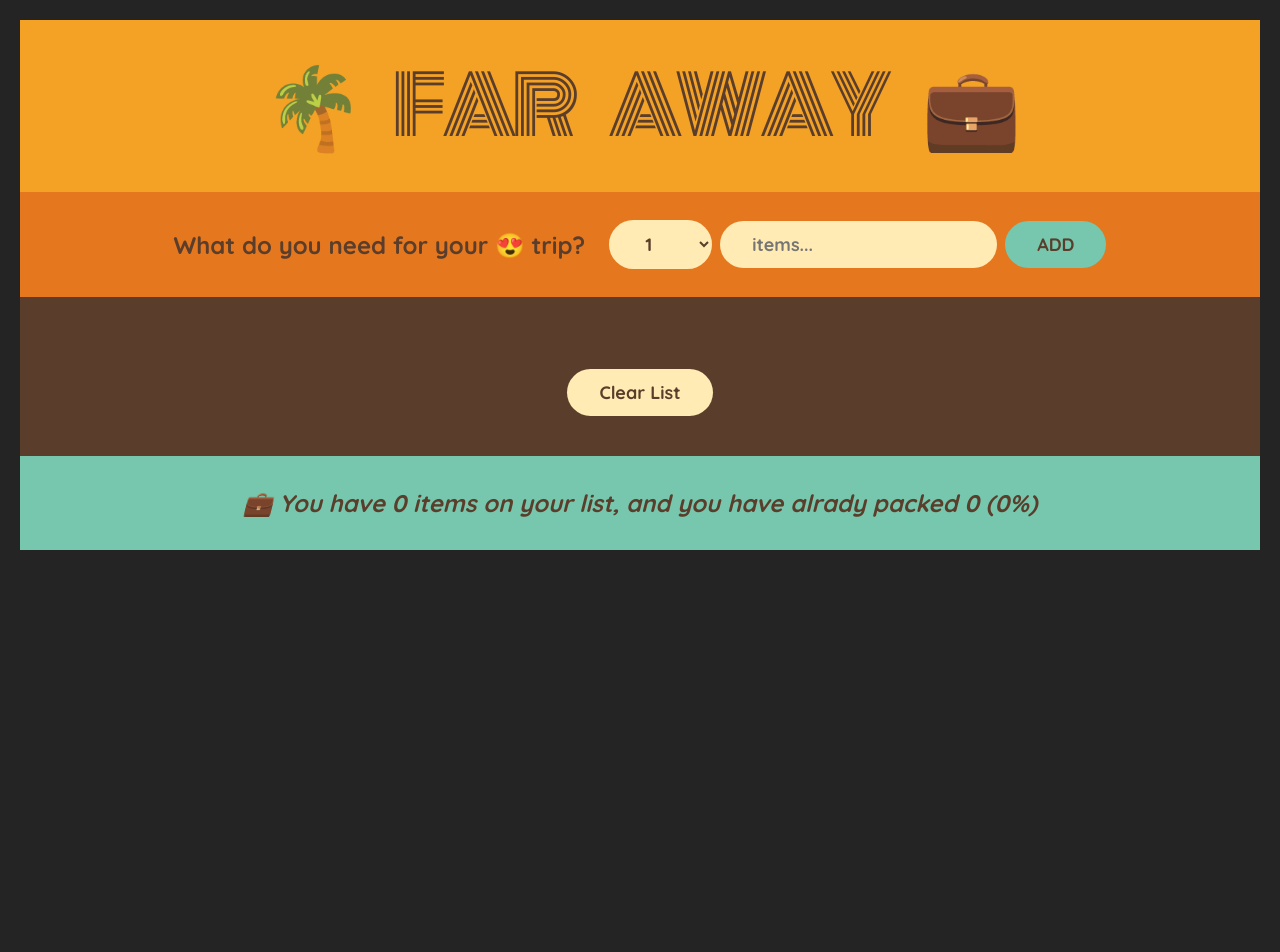
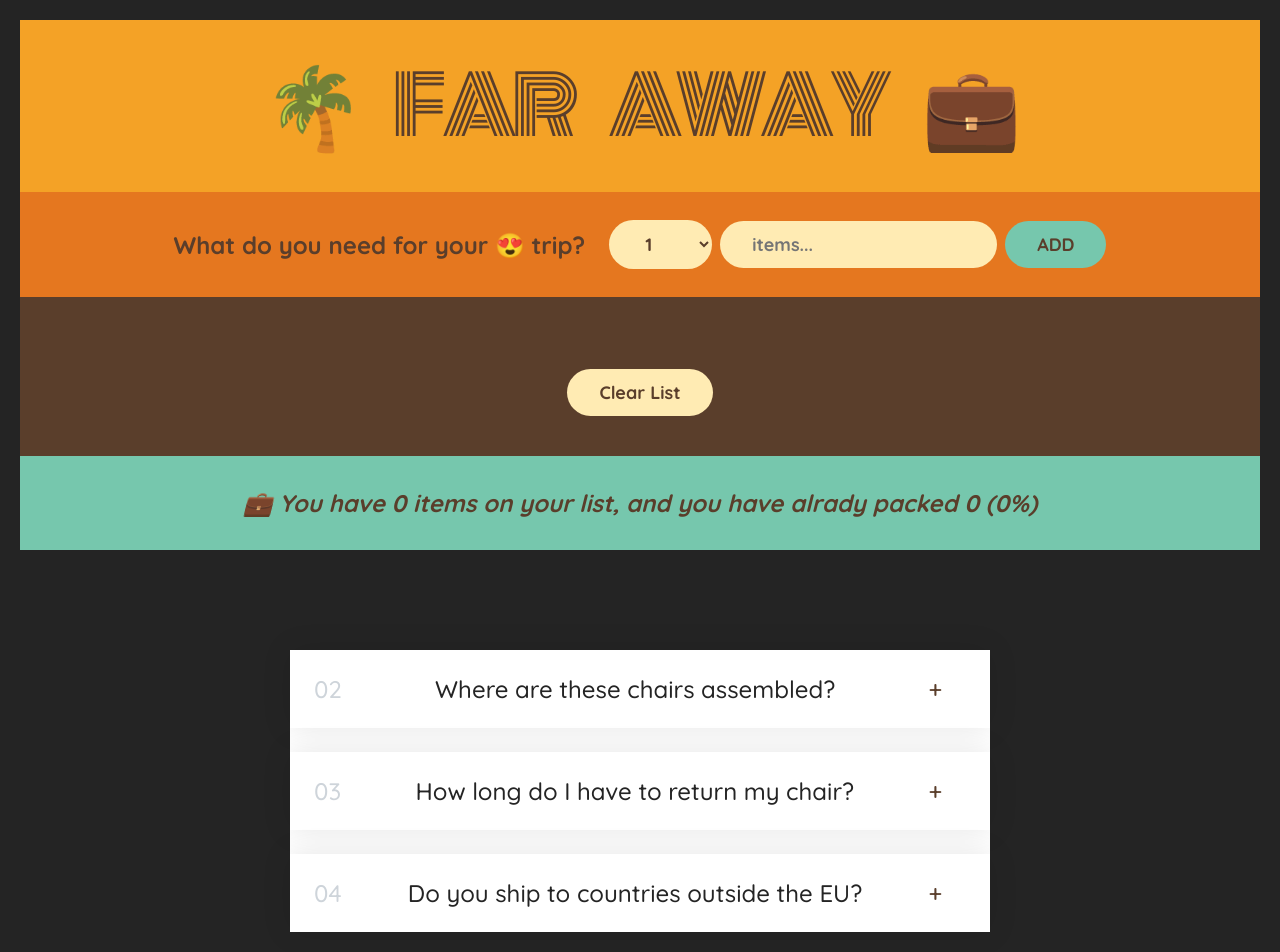
Before and after one commit to eyobbaye/React-ultimate, a React (Vite) app in the folder Travel-List/: page / in a window 1280 px wide. Shown: the top 952 px of the page. Before the commit the page ends 800 px from the top, so only its background shows below. Built offline with nearby package versions, Linux system fonts and the light colour scheme.

Commit message:
Added accordion

```diff
--- a/Travel-List/src/App.jsx
+++ b/Travel-List/src/App.jsx
@@ -6,11 +6,23 @@
 //   { id: 2, description: "Socks", quantity: 12, packed: false },
 //   { id: 3, description: "Charger", quantity: 2, packed: true },
 // ];
+const faqs = [
+  {
+    title: "Where are these chairs assembled?",
+    text: "Lorem ipsum dolor sit amet consectetur, adipisicing elit. Accusantium, quaerat temporibus quas dolore provident nisi ut aliquid ratione beatae sequi aspernatur veniam repellendus.",
+  },
+  {
+    title: "How long do I have to return my chair?",
+    text: "Pariatur recusandae dignissimos fuga voluptas unde optio nesciunt commodi beatae, explicabo natus.",
+  },
+  {
+    title: "Do you ship to countries outside the EU?",
+    text: "Excepturi velit laborum, perspiciatis nemo perferendis reiciendis aliquam possimus dolor sed! Dolore laborum ducimus veritatis facere molestias!",
+  },
+];
 
 function App() {
   const [items, setItems] = useState([]);//Lift up the state so we can share items data though the component
-  // const itemCount = items.length;
-  // console.log(itemCount);
 
   return (
     <>
@@ -18,6 +30,7 @@
       <Form setItems={setItems} />
       <Packing items={items} setItems={setItems} />
       <Stats items={items} />
+      <Accordion data={faqs}/>
     </>
   );
 }
@@ -83,7 +96,7 @@
           <Item key={item.id} item={item} setItems={setItems} /> // item Prop.
         ))}
       </ul>
-      <button onClick={()=>window.confirm("You shure?")? setItems([]): items }>Clear List</button>
+      <button disabled ={items.length === 0} onClick={()=>window.confirm("You shure?")? setItems([]): items }>Clear List</button>
     </div>
   );
 }
@@ -116,6 +129,7 @@
   );
 }
 function Stats({ items }) {
+
   const total = items.length;// drived state
   const packed = (items || []).filter((it) => it.packed).length;
   const percent = total ? Math.round((packed / total) * 100) : 0;
@@ -128,5 +142,37 @@
     </footer>
   );
 }
+function Accordion ({data}){
+  const [curOpen, setIsOpen]= useState(null)
+  return (
+    <>
+    <div className="accordion">
+      {
+        data.map((el,i)=>(
+          <AccordionItem curOpen={curOpen} onOpen={setIsOpen} key={i} title={el.title} text={el.text} num={i+1}/>
+        ))
+      }
+    </div>
+    </>
+  )
+  function AccordionItem ({title,text,num,curOpen,onOpen}){
+    // const [isOpen, setIsOpen]= useState(false);
+    const isOpen = num === curOpen;
+
+    const handleToggle= () =>{
+      // setIsOpen(!isOpen)
+      onOpen(isOpen ? 'open': num)
+    }
+    return (
+      <div className={`item ${isOpen ? "open" : ""}`} onClick={handleToggle}>
+        <p className="number">{num < 9 ? `0${num + 1}` : num + 1}</p>
+        <p className="title">{title}</p>
+        <p className="icon">{isOpen? '-': '+'}</p>
+        { isOpen &&<p className="content-box">{text}</p>}
+      </div>
+    )
+  }
+
+}
 
 export default App;
--- a/Travel-List/src/index.css
+++ b/Travel-List/src/index.css
@@ -12,7 +12,6 @@
   -webkit-font-smoothing: antialiased;
   -moz-osx-font-smoothing: grayscale;
 } */
-
 
 @import url("https://fonts.googleapis.com/css2?family=Monoton&family=Quicksand:wght@500;700&display=swap");
 
@@ -148,3 +147,71 @@
   font-weight: 700;
   padding: 3.2rem 0;
 }
+/* Accordion */
+.accordion {
+  width: 700px;
+  margin: 100px auto;
+  display: flex;
+  flex-direction: column;
+  gap: 24px;
+  background-color: #fff;
+}
+
+.item {
+  box-shadow: 0 0 30px rgba(0, 0, 0, 0.1);
+  padding: 20px 24px;
+  padding-right: 48px;
+  cursor: pointer;
+  border-top: 4px solid #fff;
+  border-bottom: 4px solid #fff;
+
+  display: grid;
+  grid-template-columns: auto 1fr auto;
+  column-gap: 24px;
+  row-gap: 32px;
+  align-items: center;
+}
+
+.number {
+  font-size: 24px;
+  font-weight: 500;
+  color: #ced4da;
+}
+
+.title,
+.icon {
+  font-size: 24px;
+  font-weight: 500;
+}
+
+.content-box {
+  grid-column: 2 / -1;
+  padding-bottom: 16px;
+  line-height: 1.6;
+}
+
+.content-box ul {
+  color: #868e96;
+  margin-left: 16px;
+  margin-top: 16px;
+
+  display: flex;
+  flex-direction: column;
+  gap: 12px;
+}
+.title{
+  color: #242424;
+}
+
+/* OPEN STATE */
+.open {
+  border-top: 4px solid #087f5b;
+}
+
+.open .number,
+.open .title {
+  color: #087f5b;
+}
+.open .content-box{
+  color:#242424;
+}
```
